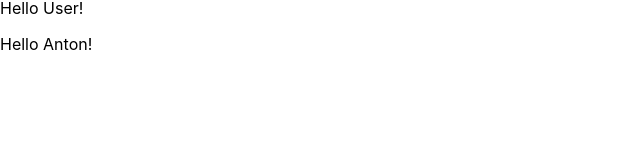
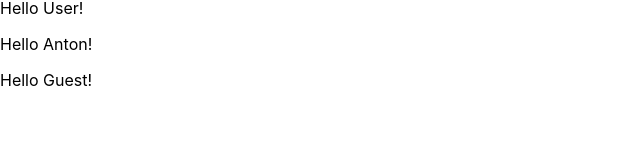
Before and after one commit to Makskuh/fe-2023-1-react-app, a React (Create React App) app: page / in a window 1280 px wide. Shown: the part 120-280 px from the top of the page, without its empty margins (0-640 px from the left). Built offline with nearby package versions, Linux system fonts and the light colour scheme.

Commit message:
Add dynamic render examples

```diff
--- a/src/App.js
+++ b/src/App.js
@@ -6,8 +6,9 @@ class App extends React.Component {
     return (
       <div>
         <Header />
-        <Greeting name='User' />
+        <Greeting name='User'  />
         <Greeting name='Anton' />
+        <Greeting />
       </div>
     );
   }
--- a/src/components/Greeting/index.jsx
+++ b/src/components/Greeting/index.jsx
@@ -1,11 +1,47 @@
-import React from "react";
+import React from 'react';
 
 class Greeting extends React.Component {
   render() {
     const { name } = this.props;
-    console.log(name);
-    return <p>Hello {name}!</p>;
+    // console.log(name);
+
+    // v1
+    // if(!name) {
+    //   return <p>Hello Guest!</p>;
+    // }
+
+    // return <p>Hello {name}!</p>;
+
+    // v2
+    // const userName = !name ? 'Guest' : name;
+    // return <p>Hello {userName}!</p>;
+
+    // v2.5
+    return <p>Hello {!name ? 'Guest' : name}!</p>;
   }
 }
 
+// v3
+// function Greeting(props) {
+//   const { name } = props;
+
+//   if (!name) {
+//     return <GreetGuest />;
+//   }
+
+//   return <GreetUser userName={name} />;
+// }
+
+// v 3.5
+// function Greeting(props) {
+//   const { name } = props;
+//   return !name ? <GreetGuest /> : <GreetUser userName={name} />;
+// }
+
+// function GreetUser(props) {
+//   return <p>Hello {props.userName}!</p>;
+// }
+
+// const GreetGuest = (props) => <p>Hello Guest!</p>;
+
 export default Greeting;
```
